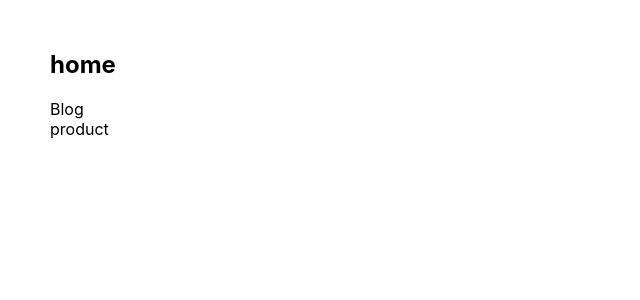
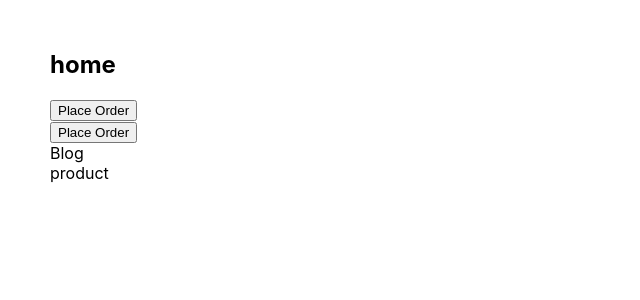
Before and after one commit to mabuhanifa/next-projects, a Next.js app: page / in a window 1280 px wide. Shown: the top 300 px of the page, without its empty margins (0-640 px from the left). Built offline with nearby package versions, Linux system fonts and the light colour scheme.

Commit message:
push,replace & custom 404

```diff
--- a/pages/index.js
+++ b/pages/index.js
@@ -1,10 +1,24 @@
 import Link from "next/link";
+import { useRouter } from "next/router";
 import React from "react";
 
 export default function Home() {
+  const { push, replace } = useRouter();
+  const click = () => {
+    push("/product");
+  };
+  const clickR = () => {
+    replace("/product");
+  };
   return (
     <div>
       <h2>home</h2>
+
+      <button onClick={click}>Place Order</button>
+      <br />
+      <button onClick={clickR}>Place Order</button>
+      <br />
+
       <Link href="/blog">
         <a>Blog</a>
       </Link>
```
Also changed, not shown: pages/404.js (added, +13 -0 lines).
